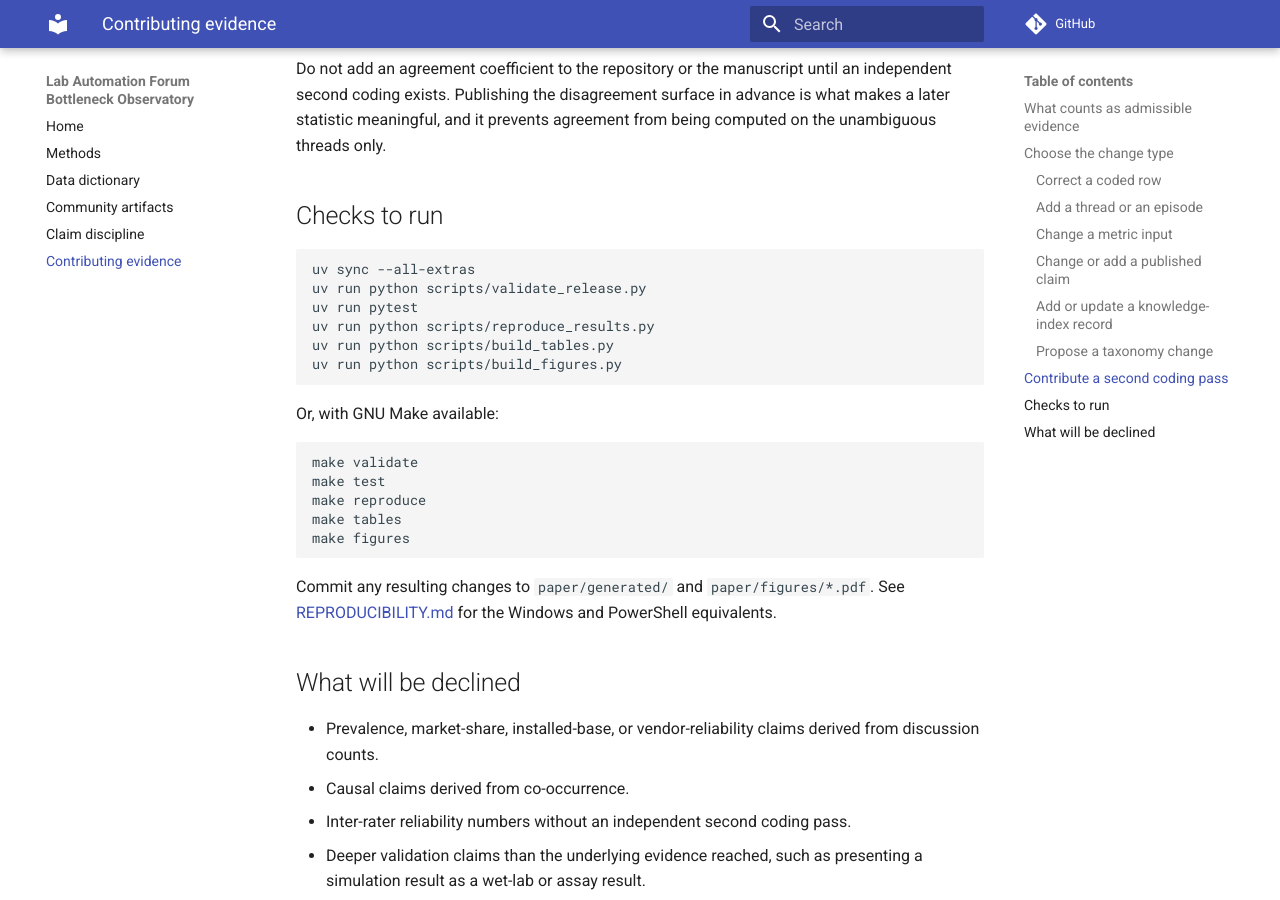
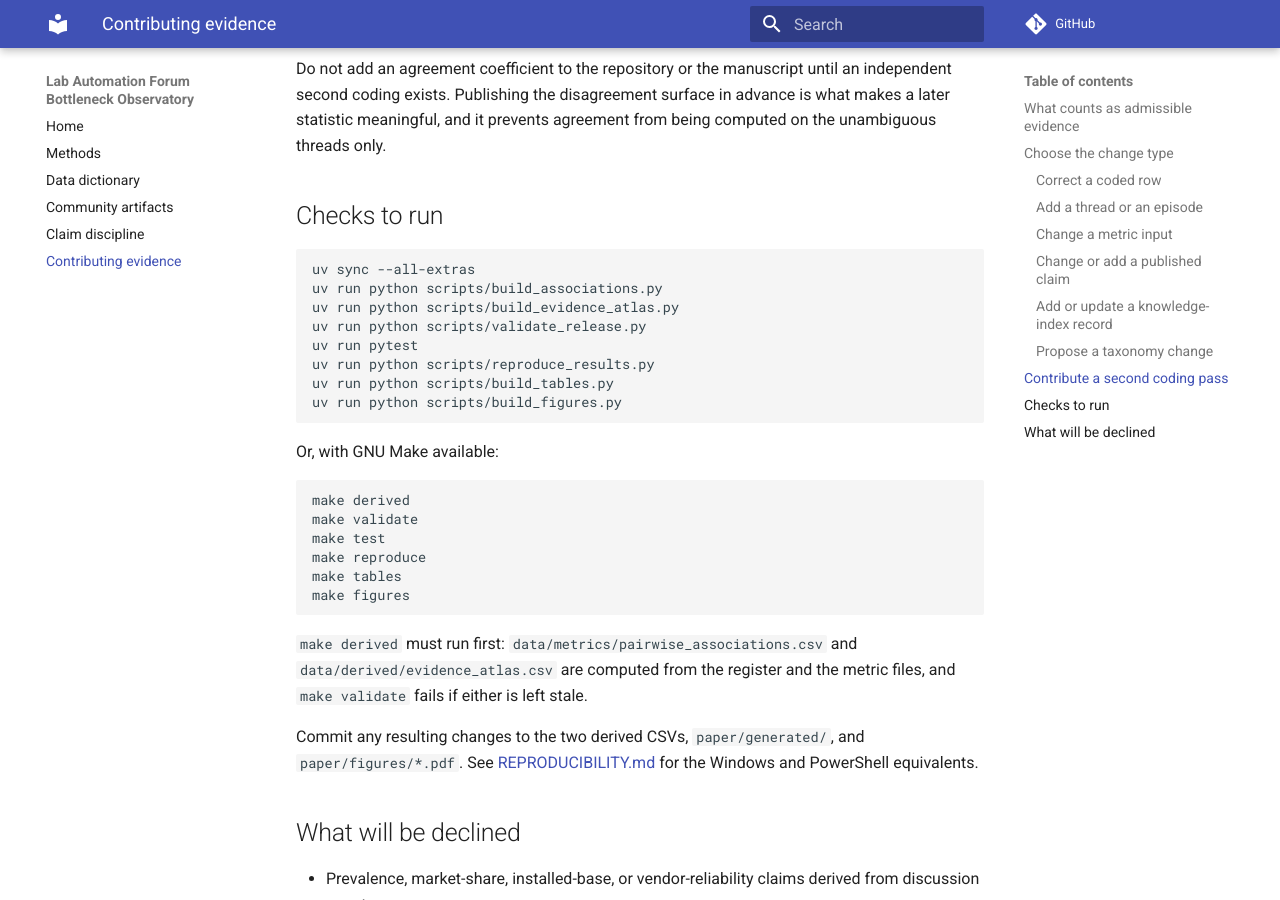
Before and after one commit to fraware/lab-automation-observatory, an MkDocs documentation site: the page built from docs/contributing-evidence.md, in a window 1280 px wide and 900 px high, scrolled down 2981 px. Built offline with MkDocs 1.6.1 and Material for MkDocs 9.7.7, drawn with Linux system fonts in a browser that asks for light colours; comment, search, counter and statistics services are not loaded.

Commit message:
Add a derived target and make it a prerequisite of reproduce
Two committed CSVs are now built from other committed data, and `make validate`
fails if either has drifted. Contributors need a single command that rebuilds
them, so `make derived` exists and `make reproduce` runs it first: a data change
followed by `make reproduce` can no longer leave a stale derived table behind.

The reproduction and contribution guides gain the same step, including in the
PowerShell equivalents where there is no Make to express the dependency, and
`REPRODUCIBILITY.md` states which two files are generated, what each is built
from, and why they are committed anyway.

Ruff's isort rules also learn that `figure_style` is a sibling module of the
build scripts rather than a third-party dependency.

````diff
--- a/docs/contributing-evidence.md
+++ b/docs/contributing-evidence.md
@@ -75,6 +75,8 @@ Do not add an agreement coefficient to the repository or the manuscript until an
 
 ```bash
 uv sync --all-extras
+uv run python scripts/build_associations.py
+uv run python scripts/build_evidence_atlas.py
 uv run python scripts/validate_release.py
 uv run pytest
 uv run python scripts/reproduce_results.py
@@ -85,6 +87,7 @@ uv run python scripts/build_figures.py
 Or, with GNU Make available:
 
 ```bash
+make derived
 make validate
 make test
 make reproduce
@@ -92,7 +95,9 @@ make tables
 make figures
 ```
 
-Commit any resulting changes to `paper/generated/` and `paper/figures/*.pdf`. See [REPRODUCIBILITY.md](https://github.com/fraware/lab-automation-observatory/blob/main/REPRODUCIBILITY.md) for the Windows and PowerShell equivalents.
+`make derived` must run first: `data/metrics/pairwise_associations.csv` and `data/derived/evidence_atlas.csv` are computed from the register and the metric files, and `make validate` fails if either is left stale.
+
+Commit any resulting changes to the two derived CSVs, `paper/generated/`, and `paper/figures/*.pdf`. See [REPRODUCIBILITY.md](https://github.com/fraware/lab-automation-observatory/blob/main/REPRODUCIBILITY.md) for the Windows and PowerShell equivalents.
 
 ## What will be declined
 
--- a/pyproject.toml
+++ b/pyproject.toml
@@ -75,6 +75,10 @@ ignore = ["E501"]
 # En dashes are intentional in construct labels such as "Test–claim alignment".
 allowed-confusables = ["–"]
 
+[tool.ruff.lint.isort]
+# `figure_style` is a sibling module of the build scripts, not a dependency.
+known-first-party = ["labauto_observatory", "figure_style"]
+
 [tool.ruff.lint.per-file-ignores]
 "tests/*" = ["S101"]
 # Typer expresses option metadata through calls in argument defaults.
````
Also changed, not shown: REPRODUCIBILITY.md (+13 -0 lines), 1 other file.
